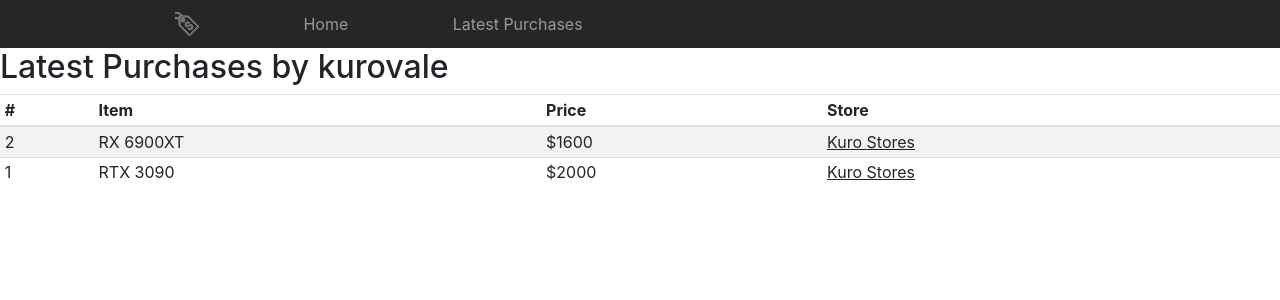
After one commit to kuro-vale/kuro-store-django, a Django app: page /dashboard/buyer/2 in a window 1280 px wide. The commit adds this page. Shown: the top 300 px of the page. Run offline with Django 4.2, Linux system fonts and the light colour scheme; data comes from the database, SQL or seed files in the repository; both versions use the stored data as it was after the commit; some libraries are stand-ins or nearby versions.

Commit message:
Add dashboard views

```diff
--- a/sales/static/css/style.css
+++ b/sales/static/css/style.css
@@ -86,3 +86,7 @@
     height: 100%;
     color: red;
 }
+.link-dark {
+    color: #212529;
+    text-decoration: underline;
+}
--- a/sales/templates/navbar.html
+++ b/sales/templates/navbar.html
@@ -4,7 +4,7 @@
             <svg xmlns="http://www.w3.org/2000/svg" width="24" height="24" viewBox="0 0 24 24" fill="none" stroke="currentColor" stroke-width="0.9" stroke-linecap="round" stroke-linejoin="round" class="d-block mx-auto"><path d="M22.587 14.624l-9.584-9.624h-4.928c.106.357.167.701.173 1.025.985.123 1.752.956 1.752 1.975 0 1.104-.896 2-2 2s-2-.896-2-2c0-.843.524-1.561 1.262-1.855.01-.337-.067-.731-.227-1.145h-2.035v8.005l9.623 9.582 7.964-7.963zm-14.489-7.604c-.088.215-.207.408-.362.568-.231.239-.472.394-.719.495.045.511.461.917.983.917.552 0 1-.448 1-1 0-.517-.399-.929-.902-.98zm15.902 7.605l-9.375 9.375-10.625-10.579v-5.914c-1.123-.512-2.394-1.091-4-1.091v-1c1.611 0 2.92.511 4 .994v-2.41h2.492c-1.054-1.53-3.181-3-6.492-3v-1c4.093 0 6.603 2.055 7.661 4h5.757l10.582 10.625zm-6.997 1.731l.521.521-.698.697-.54-.538c-.525.396-1.068.597-1.612.597-.652 0-1.272-.295-1.734-.753l.738-.739c.303.27.631.462 1.049.462.443 0 .896-.228 1.347-.679.361-.359.569-.736.621-1.122.102-.76-.489-1.258-1.078-1.258-.392 0-.875.184-1.475.563-1.225.773-2.402 1.243-3.413.232-.918-.917-.645-2.112-.076-2.938l-.653-.652.698-.699.626.627c.538-.45 1.097-.677 1.663-.677.665 0 1.286.316 1.761.792l-.744.744c-.731-.742-1.624-.545-2.276.106-.322.323-.52.675-.572 1.02-.122.81.6 1.218.961 1.218.338 0 .774-.174 1.456-.584.944-.563 1.593-.804 2.171-.804.513 0 .963.202 1.378.617 1.038 1.038.624 2.351-.119 3.247z"/></svg>
         </a>
         <a class="py-2 d-none d-md-inline-block" href="{% url 'sales:home' %}">Home</a>
-        <a class="py-2 d-none d-md-inline-block" href="#"></a>
+        <a class="py-2 d-none d-md-inline-block" href="{% url 'sales:latest' %}">Latest Purchases</a>
         <a class="py-2 d-none d-md-inline-block" href="#"></a>
         <a class="py-2 d-none d-md-inline-block" href="#"></a>
         <a class="py-2 d-none d-md-inline-block" href="#"></a>
--- /dev/null
+++ b/sales/templates/sales/dashboards/buyer.html
@@ -0,0 +1,27 @@
+{% extends 'base.html' %}
+
+{% block content %}
+<h2>Latest Purchases by {{ buyer.username }}</h2>
+          <div class="table-responsive">
+            <table class="table table-striped table-sm">
+              <thead>
+                <tr>
+                  <th>#</th>
+                  <th>Item</th>
+                  <th>Price</th>
+                  <th>Store</th>
+                </tr>
+              </thead>
+              <tbody>
+              {% for item in buyer.item_set.all reversed %}
+              <tr>
+                <td>{{ forloop.revcounter }}</td>
+                <td>{{ item.name }}</td>
+                <td>${{ item.price }}</td>
+                <td><a href="#" class="link-dark">{{ item.store_id.name }}</a> </td>
+              </tr>
+              {% endfor %}
+              </tbody>
+            </table>
+</div>
+{% endblock %}
--- a/sales/urls.py
+++ b/sales/urls.py
@@ -7,5 +7,7 @@
     path('', views.index, name='index'),
     path('home/', views.home, name='home'),
     path('checkout/<int:item_id>', views.checkout, name='checkout'),
-    path('buy/<int:item_id>', views.buy, name='buy')
+    path('buy/<int:item_id>', views.buy, name='buy'),
+    path('dashboard/latest', views.latest_purchases, name='latest'),
+    path('dashboard/buyer/<int:buyer_id>', views.buyer_purchases, name='buyer_purchases')
 ]
--- a/sales/views.py
+++ b/sales/views.py
@@ -1,7 +1,7 @@
 # Django
 from django.contrib import messages
 from django.http import HttpResponseRedirect
-from django.shortcuts import render
+from django.shortcuts import render, get_object_or_404
 from django.urls import reverse
 # App
 from sales.models import Store, Item, Buyer
@@ -16,18 +16,19 @@
 
 def home(request):
     root_store = Store.objects.get(pk=1)
-    # Items have to go in pairs to render blocks of (Black, White) (White, Black)...
     root_items = _get_pair_items(root_store.id)
     return render(request, 'sales/home.html', {'pair_items': root_items, 'store': root_store})
 
 
+# Buy views
+
 def checkout(request, item_id):
-    item = Item.objects.get(pk=item_id)
+    item = get_object_or_404(Item, pk=item_id)
     return render(request, 'sales/checkout.html', {'item': item})
 
 
 def buy(request, item_id):
-    item = Item.objects.get(pk=item_id)
+    item = get_object_or_404(Item, pk=item_id)
     try:
         buyer = Buyer.objects.get(username=request.POST['username'])
     except Buyer.DoesNotExist:
@@ -42,9 +43,22 @@
         return HttpResponseRedirect(reverse('sales:home'))
 
 
+# Dashboard views
+
+def latest_purchases(request):
+    buyers = Buyer.objects.all()
+    return render(request, 'sales/dashboards/latest.html', {'buyers': buyers})
+
+
+def buyer_purchases(request, buyer_id):
+    buyer = get_object_or_404(Buyer, pk=buyer_id)
+    return render(request, 'sales/dashboards/buyer.html', {'buyer': buyer})
+
+
 # Private Methods
 
 def _get_pair_items(store_pk):
+    """Items have to go in pairs to render blocks of (Black, White) (White, Black)...and so"""
     store = Store.objects.get(pk=store_pk)
     pair_items = []
     for item in store.item_set.all():
```
Also changed, not shown: sales/templates/sales/dashboards/latest.html (added, +31 -0 lines), db.sqlite3.
